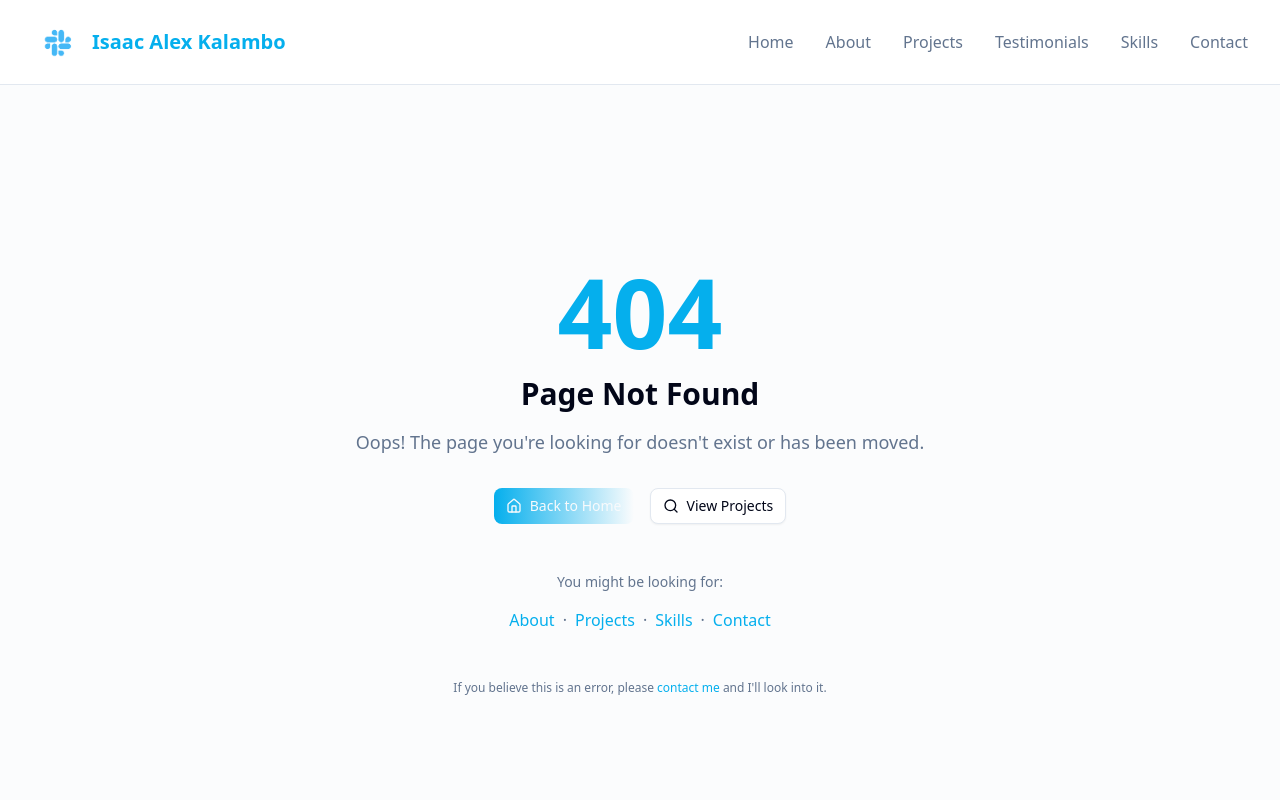
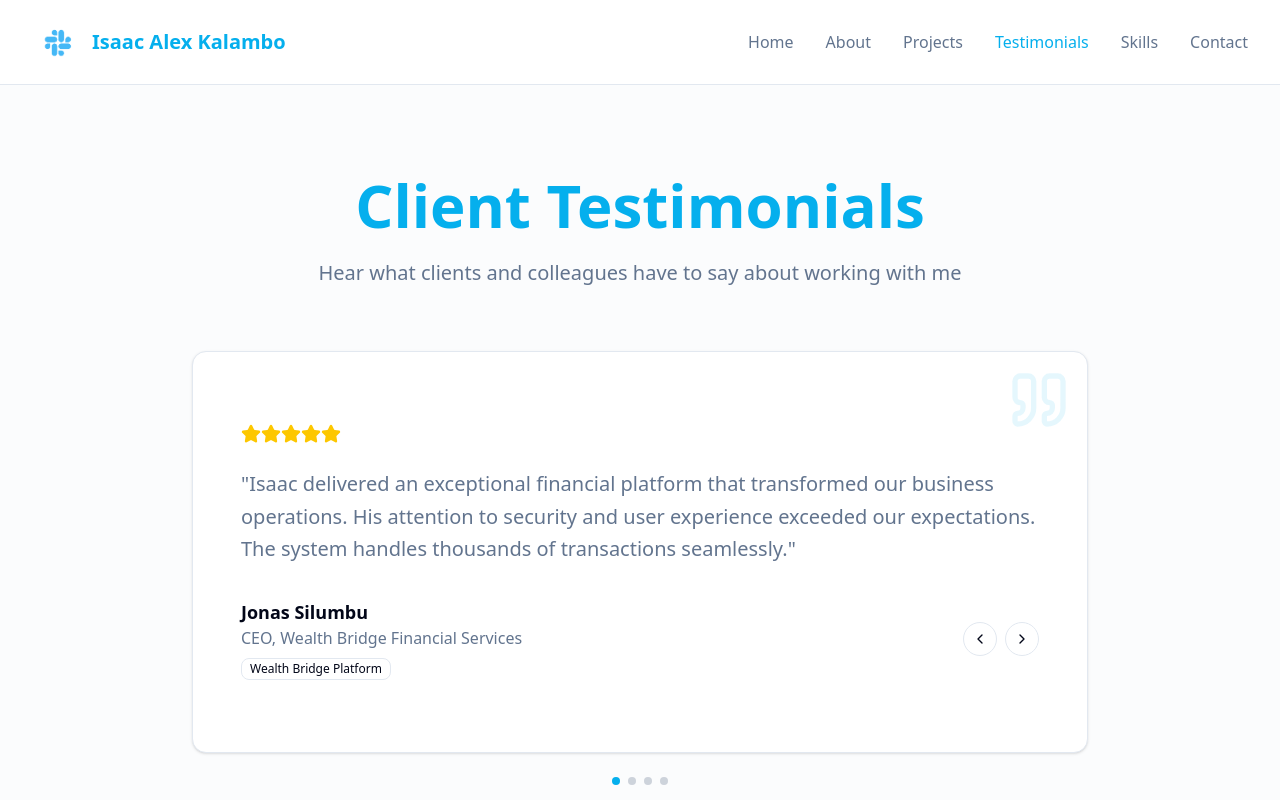
Before and after one commit to IsaacKalambo22/my-portifolio, a Next.js app: page /testimonials in a window 1280 px wide. Before the commit this address had no page. Shown: the top 800 px of the page. Built offline with nearby package versions, Linux system fonts and the light colour scheme.

Commit message:
new testimonials page:

```diff
--- a/src/app/page.tsx
+++ b/src/app/page.tsx
@@ -1,6 +1,5 @@
-import React from 'react';
 import type { Metadata } from 'next';
-import { Hero, About, Projects, Skills, Testimonials, Contact } from '@/components';
+import { Hero, About, Projects, Skills, Contact, Testimonials } from '@/components';
 
 export const metadata: Metadata = {
   title: 'Home',
--- /dev/null
+++ b/src/app/testimonials/page.tsx
@@ -0,0 +1,16 @@
+import React from 'react';
+import type { Metadata } from 'next';
+import Testimonials from '@/components/common/Testimonials';
+
+export const metadata: Metadata = {
+  title: 'Testimonials',
+  description: 'Client testimonials and recommendations for Isaac Kalambo - Software Developer. Read what clients and colleagues have to say about working with me.',
+  openGraph: {
+    title: 'Client Testimonials - Isaac Kalambo',
+    description: 'Client testimonials and recommendations for Isaac Kalambo - Software Developer',
+  },
+};
+
+export default function TestimonialsPage() {
+  return <Testimonials />;
+}
--- a/src/components/common/Testimonials.tsx
+++ b/src/components/common/Testimonials.tsx
@@ -58,7 +58,7 @@ export default function Testimonials() {
   const currentTestimonial = testimonials[currentIndex];
 
   return (
-    <section id="testimonials" className="py-20 bg-muted/30">
+    <section className="py-20 bg-muted/30 min-h-screen flex items-center justify-center">
       <div className="max-w-7xl mx-auto px-4 sm:px-6 lg:px-8">
         <div className="text-center mb-16">
           <h2 className="text-4xl md:text-6xl font-bold mb-6 text-primary">
--- a/src/lib/constants/data.ts
+++ b/src/lib/constants/data.ts
@@ -85,7 +85,7 @@ export const navigationItems = [
   { name: "Home", href: "/" },
   { name: "About", href: "/about" },
   { name: "Projects", href: "/projects" },
-  { name: "Testimonials", href: "/#testimonials" },
+  { name: "Testimonials", href: "/testimonials" },
   { name: "Skills", href: "/skills" },
   { name: "Contact", href: "/contact" },
 ];
```
